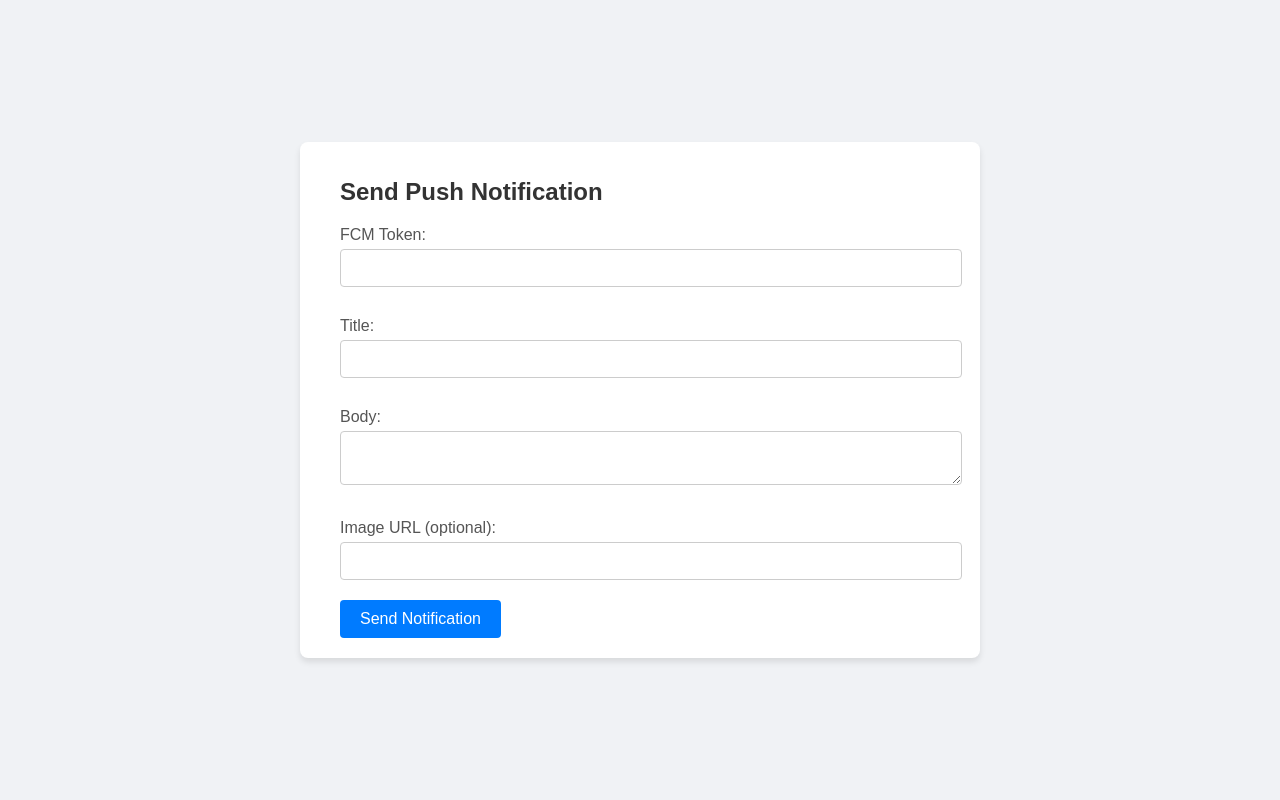
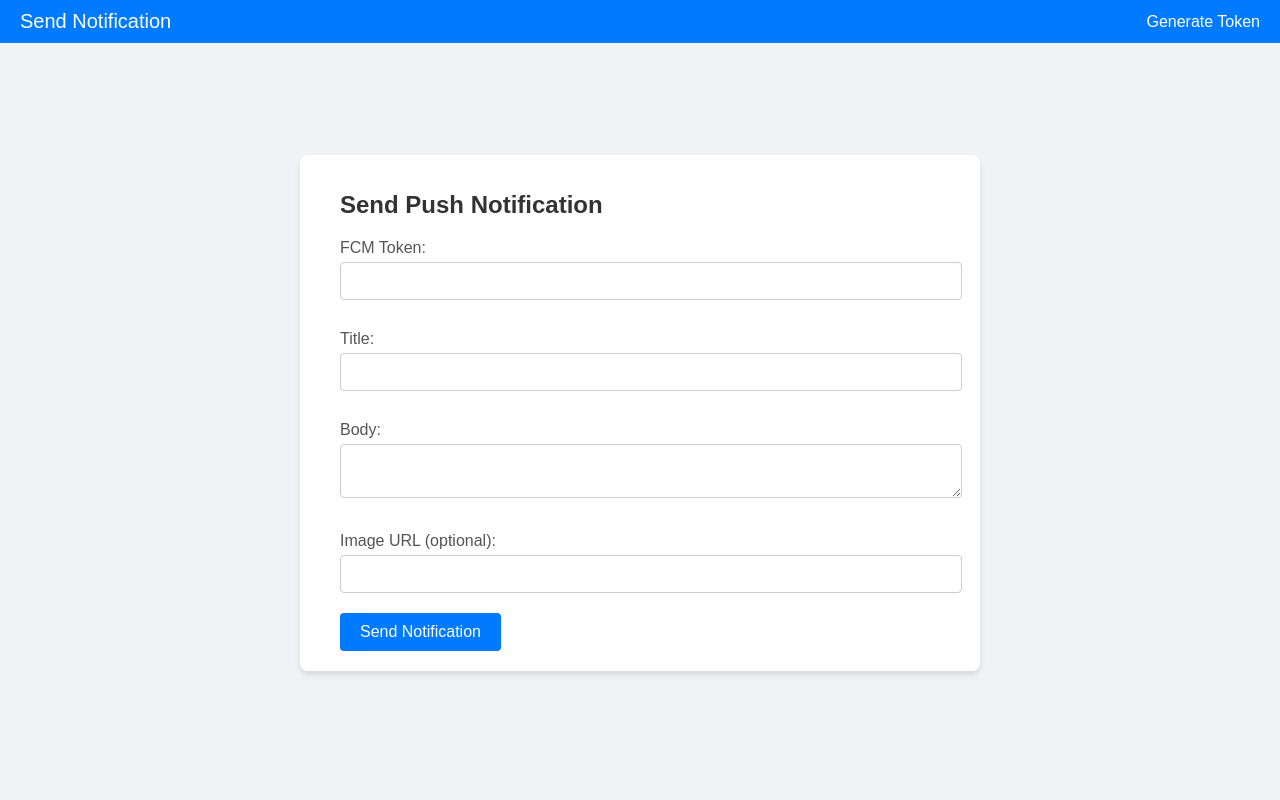
Before and after one commit to imvickykumar999/Firebase-Cloud-Messaging, a Flask app: page / in a window 1280 px wide. Run offline with Flask 3, Linux system fonts and the light colour scheme.

Commit message:
base.html flask

```diff
--- /dev/null
+++ b/FlaskApp/templates/base.html
@@ -0,0 +1,131 @@
+<!DOCTYPE html>
+<html lang="en">
+<head>
+    <meta charset="UTF-8">
+    <meta http-equiv="X-UA-Compatible" content="IE=edge">
+    <meta name="viewport" content="width=device-width, initial-scale=1.0">
+    <title>{% block title %}My Website{% endblock %}</title>
+    <style>
+        body {
+            font-family: Arial, sans-serif;
+            background-color: #f0f2f5;
+            margin: 0;
+            padding: 0;
+        }
+
+        nav {
+            background-color: #007bff;
+            padding: 10px 20px;
+        }
+
+        .nav-container {
+            display: flex;
+            justify-content: space-between;
+            align-items: center;
+        }
+
+        .nav-logo {
+            color: white;
+            font-size: 20px;
+            text-decoration: none;
+        }
+
+        .nav-links {
+            list-style: none;
+            display: flex;
+            gap: 20px;
+            margin: 0;
+            padding: 0;
+        }
+
+        .nav-links li a {
+            color: white;
+            text-decoration: none;
+            font-size: 16px;
+        }
+
+        .content {
+            display: flex;
+            justify-content: center;
+            align-items: center;
+            height: calc(100vh - 60px);
+        }
+
+        .container {
+            background: #fff;
+            padding: 20px 40px;
+            border-radius: 8px;
+            box-shadow: 0 4px 6px rgba(0, 0, 0, 0.1);
+            max-width: 600px;
+            width: 100%;
+        }
+
+        h1 {
+            font-size: 24px;
+            margin-bottom: 20px;
+            color: #333;
+        }
+
+        label {
+            font-size: 16px;
+            margin-top: 10px;
+            display: block;
+            color: #555;
+        }
+
+        input[type="text"], textarea {
+            width: 100%;
+            padding: 10px;
+            margin-top: 5px;
+            margin-bottom: 20px;
+            border: 1px solid #ccc;
+            border-radius: 4px;
+            font-size: 14px;
+        }
+
+        button {
+            background-color: #007bff;
+            color: white;
+            padding: 10px 20px;
+            border: none;
+            border-radius: 4px;
+            cursor: pointer;
+            font-size: 16px;
+        }
+
+        button:hover {
+            background-color: #0056b3;
+        }
+
+        .highlight {
+            color: #007bff;
+            font-weight: bold;
+        }
+
+        pre {
+            background-color: #f4f4f4;
+            padding: 15px;
+            border-radius: 5px;
+            white-space: pre-wrap;
+            word-wrap: break-word;
+            margin-top: 20px;
+            font-size: 14px;
+            color: #333;
+        }
+    </style>
+</head>
+<body>
+    <nav>
+        <div class="nav-container">
+            <a href="https://firebasecloudmessaging.pythonanywhere.com/" class="nav-logo">Send Notification</a>
+            <ul class="nav-links">
+                <li><a href="https://firebasepushnotification.pythonanywhere.com/">Generate Token</a></li>
+            </ul>
+        </div>
+    </nav>
+    <div class="content">
+        {% block content %}
+        {% endblock %}
+    </div>
+</body>
+</html>
--- a/FlaskApp/templates/index.html
+++ b/FlaskApp/templates/index.html
@@ -1,64 +1,8 @@
-<!DOCTYPE html>
-<html lang="en">
-<head>
-    <meta charset="UTF-8">
-    <meta http-equiv="X-UA-Compatible" content="IE=edge">
-    <meta name="viewport" content="width=device-width, initial-scale=1.0">
-    <title>Send Push Notification</title>
-    <style>
-        body {
-            font-family: Arial, sans-serif;
-            background-color: #f0f2f5;
-            margin: 0;
-            padding: 0;
-            display: flex;
-            justify-content: center;
-            align-items: center;
-            height: 100vh;
-        }
-        .container {
-            background: #fff;
-            padding: 20px 40px;
-            border-radius: 8px;
-            box-shadow: 0 4px 6px rgba(0, 0, 0, 0.1);
-            max-width: 600px;
-            width: 100%;
-        }
-        h1 {
-            font-size: 24px;
-            margin-bottom: 20px;
-            color: #333;
-        }
-        label {
-            font-size: 16px;
-            margin-top: 10px;
-            display: block;
-            color: #555;
-        }
-        input[type="text"], textarea {
-            width: 100%;
-            padding: 10px;
-            margin-top: 5px;
-            margin-bottom: 20px;
-            border: 1px solid #ccc;
-            border-radius: 4px;
-            font-size: 14px;
-        }
-        button {
-            background-color: #007bff;
-            color: white;
-            padding: 10px 20px;
-            border: none;
-            border-radius: 4px;
-            cursor: pointer;
-            font-size: 16px;
-        }
-        button:hover {
-            background-color: #0056b3;
-        }
-    </style>
-</head>
-<body>
+{% extends "base.html" %}
+
+{% block title %}Send Push Notification{% endblock %}
+
+{% block content %}
     <div class="container">
         <h1>Send Push Notification</h1>
         <form method="post" action="/send_notification">
@@ -73,5 +17,4 @@
             <button type="submit">Send Notification</button>
         </form>
     </div>
-</body>
-</html>
+{% endblock %}
```
Also changed, not shown: FlaskApp/templates/result.html (+24 -86 lines).
